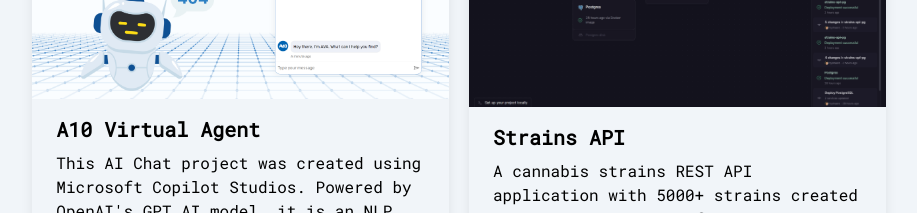
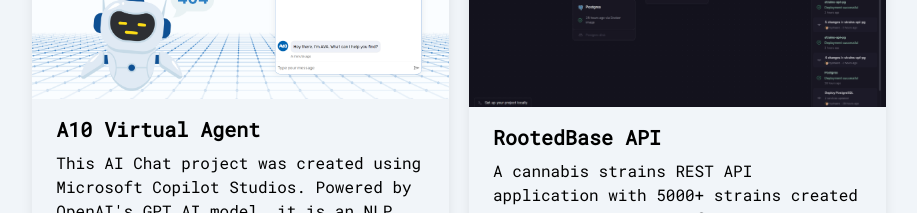
Before and after one commit to Hydraero/Richard-Tumaneng, a React (Vite) app in the folder client/: page / in a window 1280 px wide. Shown: the part 1980-2193 px from the top of the page, without its empty margins (181-1098 px from the left). Built offline with nearby package versions, Linux system fonts and the light colour scheme; what @alpinejs/intersect would draw is missing.

Commit message:
Update Projects.tsx

```diff
--- a/client/src/components/Projects.tsx
+++ b/client/src/components/Projects.tsx
@@ -46,18 +46,18 @@
                         <div className="project-card dark:bg-slate-800 rounded overflow-hidden shadow-lg transition duration-500 hover:scale-105">
                             <img className="w-full" src={strain} alt="Railway view of deployed MySQL database for Strains API" />
                             <div className="mx-6 my-4">
-                                <div className="font-bold text-xl mb-2">Strains API</div>
+                                <div className="font-bold text-xl mb-2">RootedBase API</div>
                                 <p className="">
                                     A cannabis strains REST API application with 5000+ strains created using the Express.js framework. Created and documented using the standard best practices of API creation with SwaggerHub. The database used for this API is MySQL deployed through Railway.
                                 </p>
                             </div>
                             <div className="flex flex-row justify-evenly pb-4">
-                                <a href="https://strains-api-pg-production.up.railway.app/api-docs" target="_blank" rel="noopener noreferrer">
+                                <a href="https://rootedbase.up.railway.app/api-docs" target="_blank" rel="noopener noreferrer">
                                     <button className="bg-slate-300 dark:bg-slate-600 hover:bg-slate-500 dark:hover:bg-slate-300 py-2 px-4 font-semibold rounded-full">
                                         Documentation
                                     </button>
                                 </a>
-                                <a href="https://strains-api-pg-production.up.railway.app/" target="_blank" rel="noopener noreferrer">
+                                <a href="https://rootedbase.up.railway.app/" target="_blank" rel="noopener noreferrer">
                                     <button className="bg-slate-300 dark:bg-slate-600 hover:bg-slate-500 dark:hover:bg-slate-300 py-2 px-4 font-semibold rounded-full">
                                         Live Demo
                                     </button>
```
